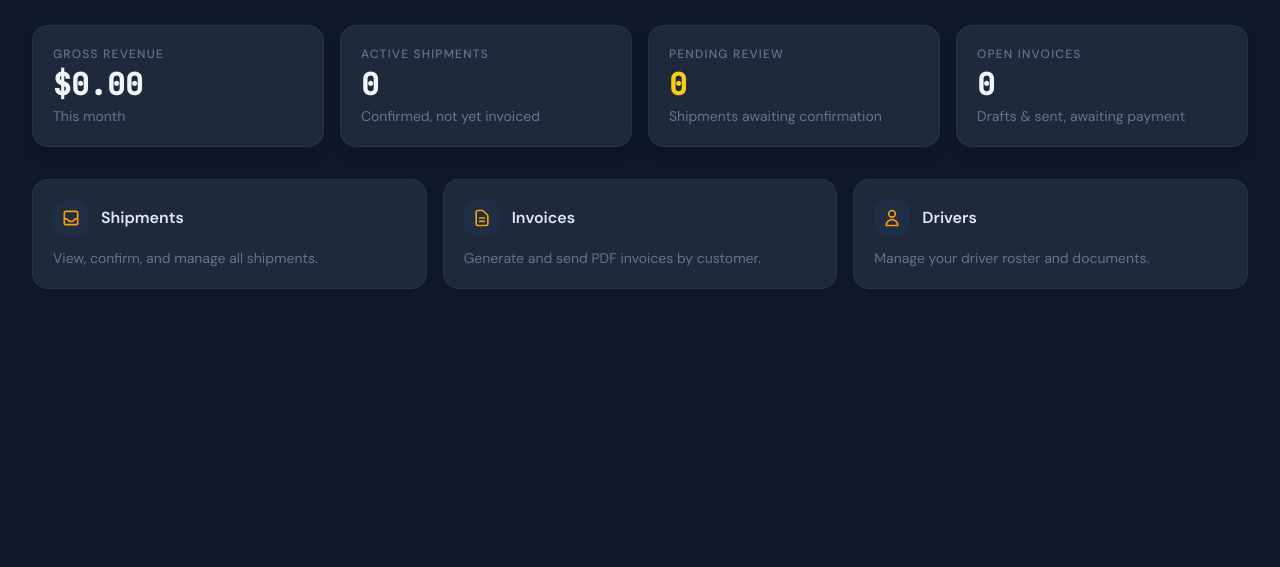
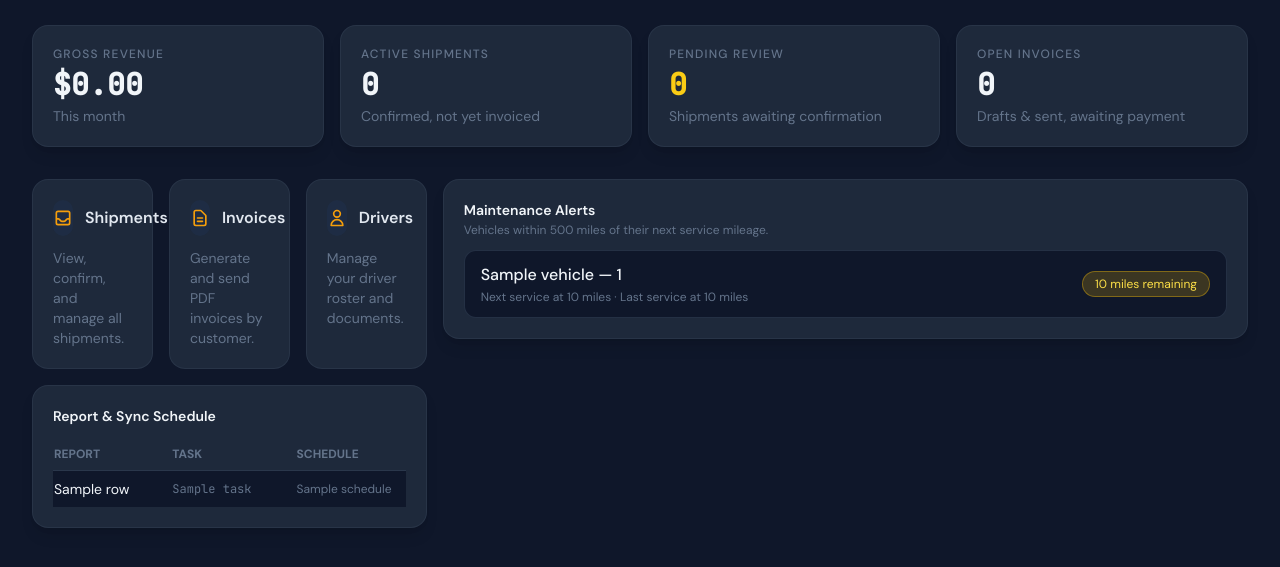
Before and after one commit to ASK029/FilaTrucking, a Django app: template FilaTrucking/templates/dashboard.html in a window 1280 px wide. Shown: the part 141-708 px from the top of the page. Run offline with Django 5.2, Linux system fonts and the light colour scheme; the template is opened without the code that fills it: most values are stand-ins (such as "Sample title", 1, 10 or a date in 2020); some libraries are stand-ins or nearby versions.

Commit message:
Add Celery configuration and enhance dashboard with maintenance alerts and schedule overview
- Introduced Celery settings in `settings.py` for task scheduling.
- Updated `dashboard` view to include financial stats, maintenance alerts, and Celery Beat schedule.
- Enhanced `Vehicle` and `Maintenance` models with new fields for mileage tracking.
- Modified `dashboard.html` to display dynamic data for revenue, active shipments, and maintenance alerts.
- Added tests for financial tasks and GoMotive client functionality.

```diff
--- a/FilaTrucking/FilaTrucking/__init__.py
+++ b/FilaTrucking/FilaTrucking/__init__.py
@@ -0,0 +1,5 @@
+from __future__ import annotations
+
+from .celery import app as celery_app
+
+__all__ = ("celery_app",)
--- a/FilaTrucking/templates/dashboard.html
+++ b/FilaTrucking/templates/dashboard.html
@@ -12,29 +12,40 @@
 <div class="grid grid-cols-1 sm:grid-cols-2 xl:grid-cols-4 gap-4 mb-8">
     <div class="bg-surface-card rounded-2xl p-5 border border-slate-700/50 shadow-lg">
         <p class="text-muted text-xs uppercase tracking-widest font-medium">Gross Revenue</p>
-        <p class="text-3xl font-bold text-slate-100 mt-1 font-mono">$0.00</p>
+        <p class="text-3xl font-bold text-slate-100 mt-1 font-mono">
+            ${{ revenue_this_month|default:"0.00" }}
+        </p>
         <p class="text-slate-500 text-sm mt-1">This month</p>
     </div>
     <div class="bg-surface-card rounded-2xl p-5 border border-slate-700/50 shadow-lg">
         <p class="text-muted text-xs uppercase tracking-widest font-medium">Active Shipments</p>
-        <p class="text-3xl font-bold text-slate-100 mt-1 font-mono">0</p>
+        <p class="text-3xl font-bold text-slate-100 mt-1 font-mono">
+            {{ active_shipments_count|default:0 }}
+        </p>
         <p class="text-slate-500 text-sm mt-1">Confirmed, not yet invoiced</p>
     </div>
     <div class="bg-surface-card rounded-2xl p-5 border border-slate-700/50 shadow-lg">
         <p class="text-muted text-xs uppercase tracking-widest font-medium">Pending Review</p>
-        <p class="text-3xl font-bold text-yellow-400 mt-1 font-mono">0</p>
+        <p class="text-3xl font-bold text-yellow-400 mt-1 font-mono">
+            {{ pending_review_count|default:0 }}
+        </p>
         <p class="text-slate-500 text-sm mt-1">Shipments awaiting confirmation</p>
     </div>
     <div class="bg-surface-card rounded-2xl p-5 border border-slate-700/50 shadow-lg">
         <p class="text-muted text-xs uppercase tracking-widest font-medium">Open Invoices</p>
-        <p class="text-3xl font-bold text-slate-100 mt-1 font-mono">0</p>
+        <p class="text-3xl font-bold text-slate-100 mt-1 font-mono">
+            {{ open_invoices_count|default:0 }}
+        </p>
         <p class="text-slate-500 text-sm mt-1">Drafts &amp; sent, awaiting payment</p>
     </div>
 </div>
-{# Quick links #}
-<div class="grid grid-cols-1 md:grid-cols-3 gap-4">
+
+<div class="grid grid-cols-1 xl:grid-cols-3 gap-4 items-start">
+    {# Quick links #}
+    <div class="space-y-4 xl:col-span-1">
+        <div class="grid grid-cols-1 md:grid-cols-3 gap-4">
     <a href="{% url 'shipment_list' %}"
-        class="bg-surface-card rounded-2xl p-5 border border-slate-700/50 hover:border-brand-light/50 hover:bg-slate-800/60 transition-all group">
+        class="bg-surface-card rounded-2xl p-5 min-h-[44px] border border-slate-700/50 hover:border-brand-light/50 hover:bg-slate-800/60 transition-all group">
         <div class="flex items-center gap-3 mb-3">
             <div class="w-9 h-9 rounded-xl bg-brand-light/10 flex items-center justify-center">
                 <svg class="w-5 h-5 text-accent" fill="none" stroke="currentColor" stroke-width="2" viewBox="0 0 24 24">
@@ -47,7 +58,7 @@
         <p class="text-sm text-muted">View, confirm, and manage all shipments.</p>
     </a>
     <a href="{% url 'invoice_list' %}"
-        class="bg-surface-card rounded-2xl p-5 border border-slate-700/50 hover:border-brand-light/50 hover:bg-slate-800/60 transition-all group">
+        class="bg-surface-card rounded-2xl p-5 min-h-[44px] border border-slate-700/50 hover:border-brand-light/50 hover:bg-slate-800/60 transition-all group">
         <div class="flex items-center gap-3 mb-3">
             <div class="w-9 h-9 rounded-xl bg-brand-light/10 flex items-center justify-center">
                 <svg class="w-5 h-5 text-accent" fill="none" stroke="currentColor" stroke-width="2" viewBox="0 0 24 24">
@@ -60,7 +71,7 @@
         <p class="text-sm text-muted">Generate and send PDF invoices by customer.</p>
     </a>
     <a href="{% url 'driver_list' %}"
-        class="bg-surface-card rounded-2xl p-5 border border-slate-700/50 hover:border-brand-light/50 hover:bg-slate-800/60 transition-all group">
+        class="bg-surface-card rounded-2xl p-5 min-h-[44px] border border-slate-700/50 hover:border-brand-light/50 hover:bg-slate-800/60 transition-all group">
         <div class="flex items-center gap-3 mb-3">
             <div class="w-9 h-9 rounded-xl bg-brand-light/10 flex items-center justify-center">
                 <svg class="w-5 h-5 text-accent" fill="none" stroke="currentColor" stroke-width="2" viewBox="0 0 24 24">
@@ -72,5 +83,97 @@
         </div>
         <p class="text-sm text-muted">Manage your driver roster and documents.</p>
     </a>
+        </div>
+
+        {# Schedule overview #}
+        <div class="bg-surface-card rounded-2xl p-5 border border-slate-700/50 shadow-lg mt-4">
+            <div class="flex items-center justify-between mb-3">
+                <h2 class="text-sm font-semibold text-slate-100">Report &amp; Sync Schedule</h2>
+            </div>
+            <div class="overflow-x-auto">
+                <table class="min-w-full text-sm">
+                    <thead class="text-xs uppercase text-muted border-b border-slate-700/60">
+                        <tr>
+                            <th class="py-2 pr-4 text-left">Report</th>
+                            <th class="py-2 px-4 text-left">Task</th>
+                            <th class="py-2 pl-4 text-left">Schedule</th>
+                        </tr>
+                    </thead>
+                    <tbody>
+                        {% if schedule_rows %}
+                            {% for row in schedule_rows %}
+                            <tr class="odd:bg-surface even:bg-surface-card">
+                                <td class="py-2 pr-4 whitespace-nowrap">{{ row.label }}</td>
+                                <td class="py-2 px-4 text-xs font-mono text-muted break-all">{{ row.task }}</td>
+                                <td class="py-2 pl-4 text-xs text-muted">{{ row.schedule }}</td>
+                            </tr>
+                            {% endfor %}
+                        {% else %}
+                            <tr>
+                                <td colspan="3" class="py-6 text-center text-muted">
+                                    <div class="flex flex-col items-center gap-2">
+                                        <svg xmlns="http://www.w3.org/2000/svg" class="h-6 w-6 text-slate-500"
+                                            fill="none" viewBox="0 0 24 24" stroke="currentColor" stroke-width="1.5">
+                                            <path stroke-linecap="round" stroke-linejoin="round"
+                                                d="M8 7V3m8 4V3m-9 8h10M5 21h14a2 2 0 002-2V8a2 2 0 00-2-2H5a2 2 0 00-2 2v11a2 2 0 002 2z" />
+                                        </svg>
+                                        <p class="font-medium">No schedules configured</p>
+                                        <p class="text-xs text-muted">
+                                            Celery Beat schedule is empty. Configure periodic tasks in settings.
+                                        </p>
+                                    </div>
+                                </td>
+                            </tr>
+                        {% endif %}
+                    </tbody>
+                </table>
+            </div>
+        </div>
+    </div>
+
+    {# Maintenance alerts #}
+    <div class="bg-surface-card rounded-2xl p-5 border border-slate-700/50 shadow-lg xl:col-span-2">
+        <div class="flex items-center justify-between mb-3">
+            <div>
+                <h2 class="text-sm font-semibold text-slate-100">Maintenance Alerts</h2>
+                <p class="text-xs text-muted mt-0.5">
+                    Vehicles within 500 miles of their next service mileage.
+                </p>
+            </div>
+        </div>
+        {% if maintenance_alerts %}
+            <div class="space-y-2">
+                {% for alert in maintenance_alerts %}
+                <div class="flex items-center justify-between gap-3 bg-surface rounded-xl px-4 py-3 border border-slate-700/60">
+                    <div>
+                        <p class="font-medium text-slate-100">
+                            {{ alert.vehicle.name }} — {{ alert.vehicle.registration_number }}
+                        </p>
+                        <p class="text-xs text-muted mt-0.5">
+                            Next service at {{ alert.next_service_mileage }} miles
+                            · Last service at {{ alert.last_service_mileage }} miles
+                        </p>
+                    </div>
+                    <span
+                        class="inline-flex items-center px-3 py-1 rounded-full text-xs border bg-yellow-500/20 text-yellow-300 border-yellow-500/40">
+                        {{ alert.miles_to_service }} miles remaining
+                    </span>
+                </div>
+                {% endfor %}
+            </div>
+        {% else %}
+            <div class="text-center py-10 text-muted">
+                <svg xmlns="http://www.w3.org/2000/svg" class="mx-auto h-10 w-10 text-slate-600" fill="none"
+                    viewBox="0 0 24 24" stroke="currentColor" stroke-width="1.5">
+                    <path stroke-linecap="round" stroke-linejoin="round"
+                        d="M12 9v3.75m0 3.75h.007v.008H12v-.008zM21 12a9 9 0 11-18 0 9 9 0 0118 0z" />
+                </svg>
+                <p class="mt-3 font-medium">No maintenance alerts</p>
+                <p class="text-xs mt-1">
+                    All vehicles are more than 500 miles away from their next service mileage.
+                </p>
+            </div>
+        {% endif %}
+    </div>
 </div>
 {% endblock %}
```
Also changed, not shown: FilaTrucking/FilaTrucking/celery.py (added, +18 -0 lines), FilaTrucking/FilaTrucking/settings.py (+37 -0 lines), FilaTrucking/FilaTrucking/views.py (+92 -3 lines), FilaTrucking/shipments/tests.py (+56 -1 lines), FilaTrucking/vehicles/models.py (+20 -2 lines), FilaTrucking/vehicles/tests.py (+36 -1 lines).
